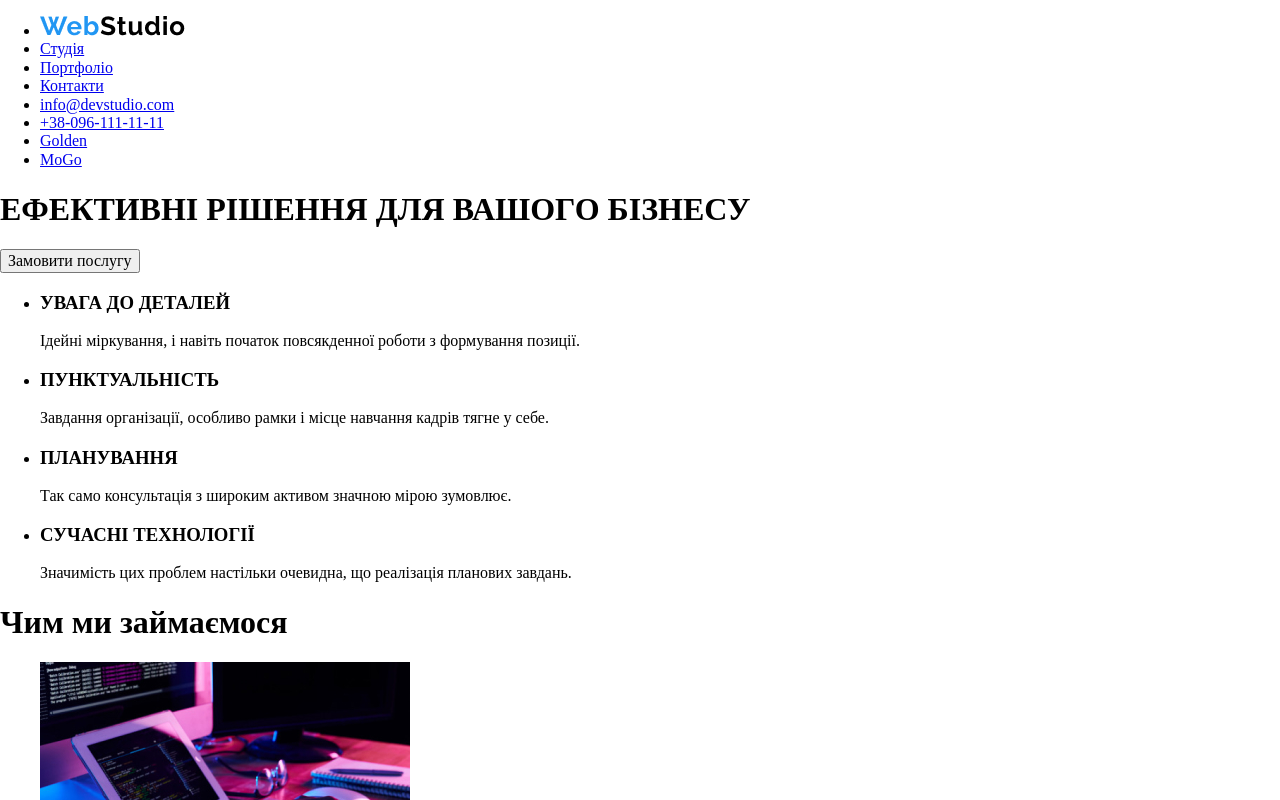
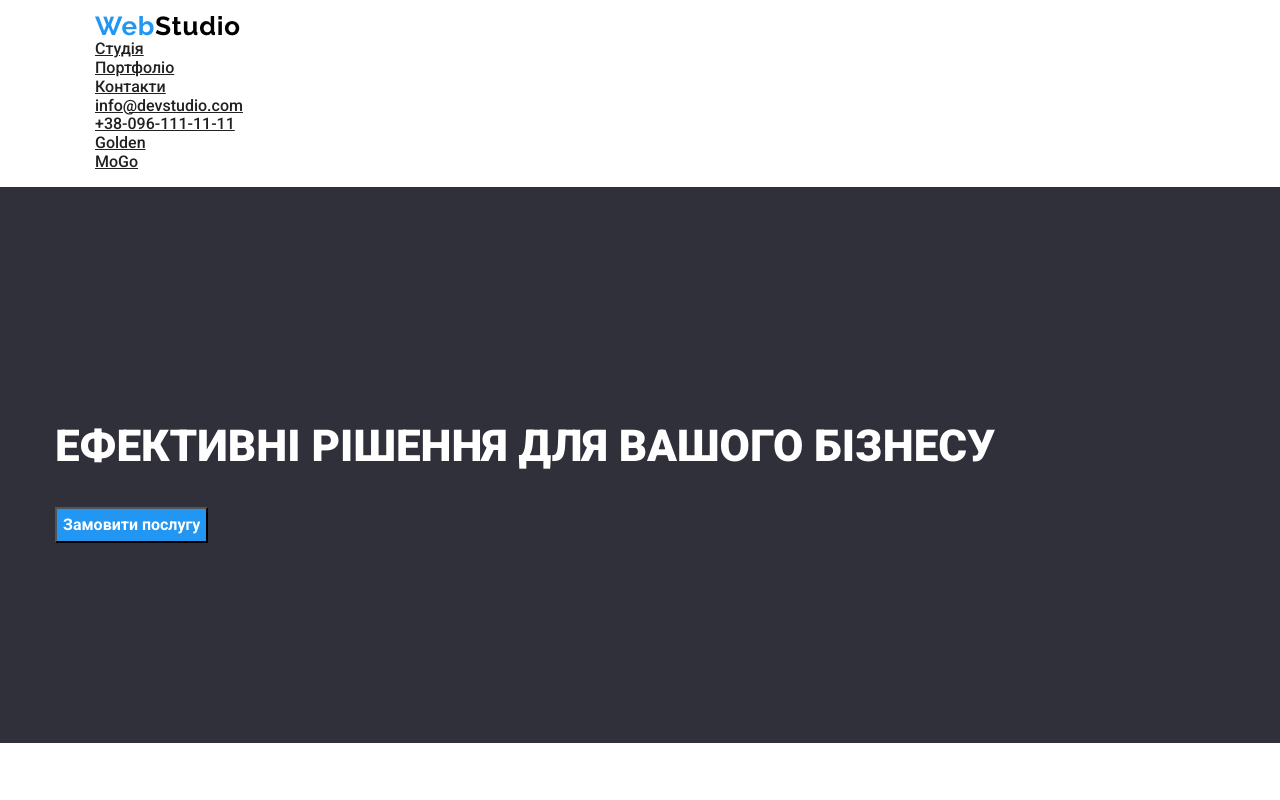
Before and after one commit to Stedom69420/WebStudio.Project, a plain HTML site: page index.html in a window 1280 px wide. Shown: the top 800 px of the page. Drawn offline with nearby package versions, Linux system fonts and the light colour scheme.

Commit message:
H/M 10 3.0

```diff
--- a/index.html
+++ b/index.html
@@ -4,11 +4,11 @@
     <meta charset="UTF-8">
     <meta name="viewport" content="width=device-width, initial-scale=1.0">
     <title>WebStudio</title>
-    <link rel="stylesheet" href="style.css">
     <link rel="stylesheet" href="https://necolas.github.io/normalize.css/8.0.1/normalize.css">
     <link rel="preconnect" href="https://fonts.googleapis.com">
     <link rel="preconnect" href="https://fonts.gstatic.com" crossorigin>
     <link href="https://fonts.googleapis.com/css2?family=Roboto:wght@400;500;700;900&display=swap" rel="stylesheet">
+    <link rel="stylesheet" href="Webstudio.css">
 </head>
 
 <body>
@@ -18,7 +18,7 @@
                 <ul class="header-list">
                     <li class="header-item"><img class="header-photo" src="img.Webstudio/WebStudio.png" alt="logo"></li>
                     <li class="header-item"><a class="header-link" href="#">Студія</a></li>
-                    <li class="header-item"><a class="header-link" href="#">Портфоліо</a></li>
+                    <li class="header-item"><a class="header-link" href="Portfolio.html">Портфоліо</a></li>
                     <li class="header-item"><a class="header-link" href="#">Контакти</a></li>
                     <li class="header-item"><a class="header-link"
                             href="mailto:info@devstudio.com">info@devstudio.com</a>
```
Also changed, not shown: Portfolio.html (+2 -2 lines).
